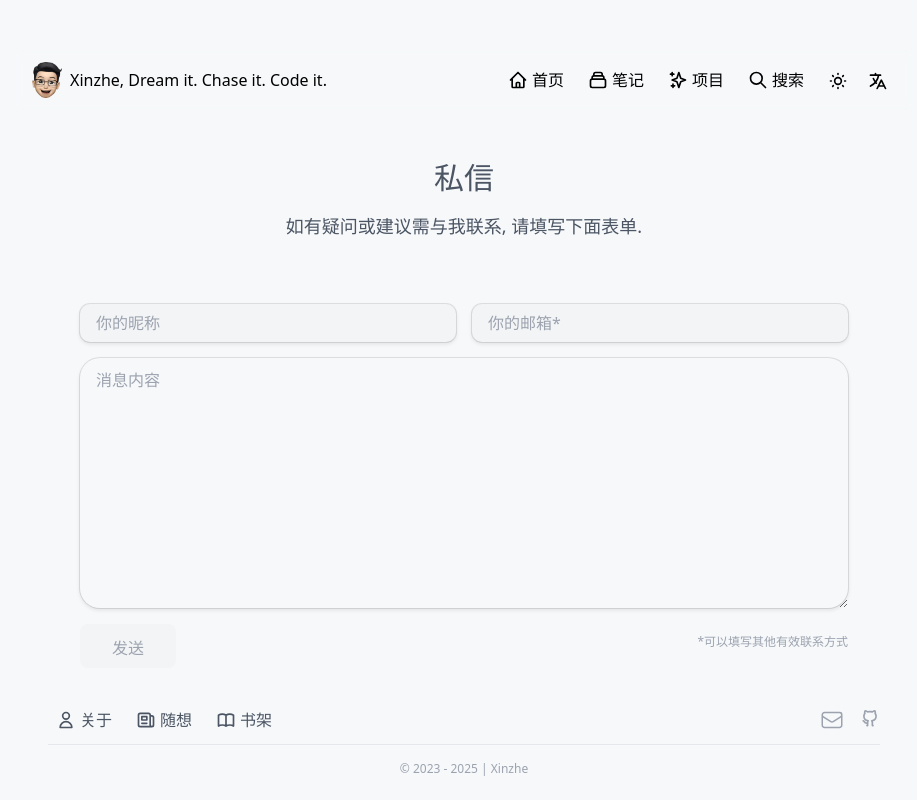
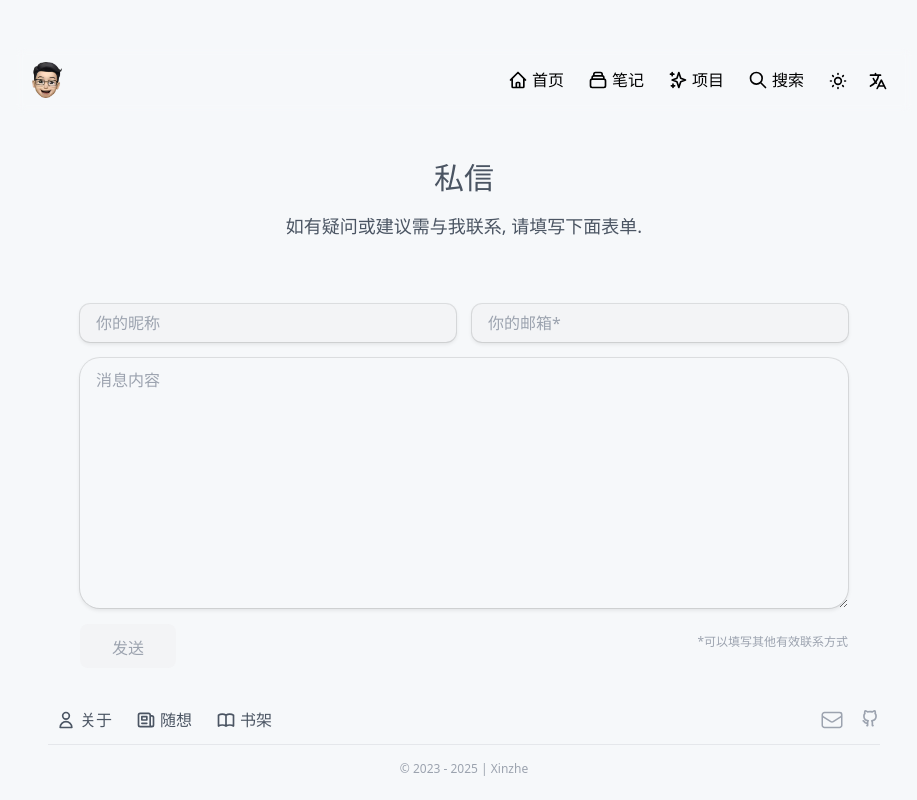
Before and after one commit to Pride-Setsuna/Blog-text, a Next.js app: page /contact in a window 1280 px wide. Shown: the whole page, without its empty margins (176-1093 px from the left). Built offline with nearby package versions, Linux system fonts and the light colour scheme.

Commit message:
更新
更新

```diff
--- a/components/NavBar/Header.js
+++ b/components/NavBar/Header.js
@@ -221,11 +221,11 @@ const Header = ({ navBarTitle, fullWidth }) => {
             </div>
           </Link>
           {navBarTitle ? (
-            <p className={`ml-2 font-medium hidden xl:block transition-opacity duration-300 ${showTitle ? 'opacity-100' : 'opacity-0'}`}>
+            <p className={`ml-2 font-medium hidden xl:block transition-opacity duration-300 ${showTitle ? 'opacity-0' : 'opacity-100'}`}>
               {navBarTitle}
             </p>
           ) : (
-            <p className={`ml-2 font-medium hidden xl:block transition-opacity duration-300 ${showTitle ? 'opacity-100' : 'opacity-0'}`}>
+            <p className={`ml-2 font-medium hidden xl:block transition-opacity duration-300 ${showTitle ? 'opacity-0' : 'opacity-100'}`}>
               {BLOG.title},{' '}
               <span className='font-normal'>{BLOG.description}</span>
             </p>
```
